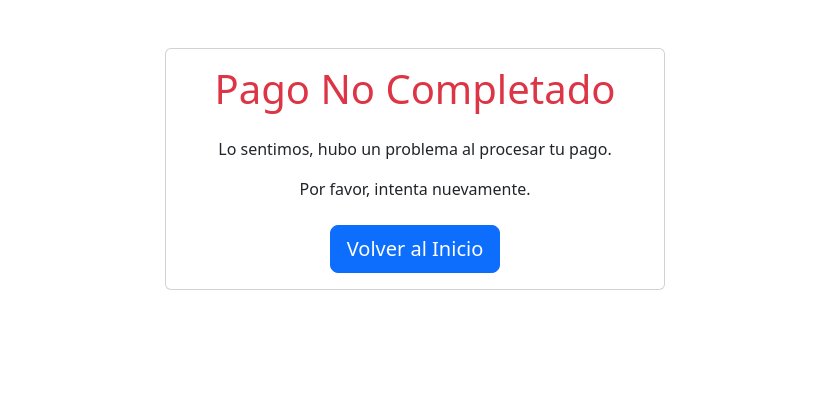
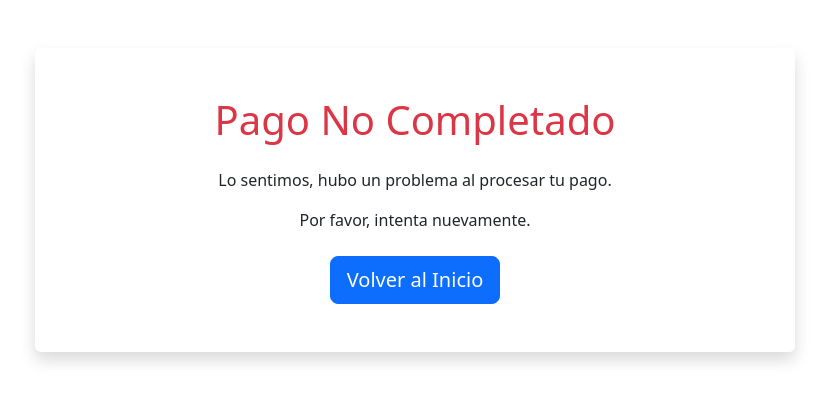
Before and after one commit to davidpereyra2016/cv-generador, a Flask app: template templates/failure.html in a window 1280 px wide. Shown: the top 402 px of the page, without its empty margins (225-1054 px from the left). Run offline with Flask 3, Linux system fonts and the light colour scheme; the template is opened without the code that fills it, so the values that code supplies are empty; parts of the project's set-up code (start-up, migrations or seed data) failed here and were passed over.

Commit message:
aceptar terminos y agregar fondos de color

```diff
--- a/templates/failure.html
+++ b/templates/failure.html
@@ -7,9 +7,9 @@
     <link href="https://cdn.jsdelivr.net/npm/bootstrap@5.3.0/dist/css/bootstrap.min.css" rel="stylesheet">
 </head>
 <body>
-    <div class="container text-center py-5">
-        <div class="card mx-auto" style="max-width: 500px;">
-            <div class="card-body">
+    <div class="container text-center py-5 bg-white">
+        <div class="row justify-content-center">
+            <div class="col-md-8 text-center p-5 rounded shadow">
                 <h1 class="card-title text-danger mb-4">Pago No Completado</h1>
                 <p class="card-text">Lo sentimos, hubo un problema al procesar tu pago.</p>
                 <p class="card-text mb-4">Por favor, intenta nuevamente.</p>
--- a/templates/index.html
+++ b/templates/index.html
@@ -187,6 +187,7 @@
                     <div class="form-section text-center">
                         <h3>Pagar y descargar CV</h3>
                         <button type="button" class="btn btn-primary btn-lg" onclick="procesarPago()">Continuar</button>
+                        <p style="color: gray" class="mt-2">*Antes de continuar, por favor, revise que los datos esten correctos.</p>
                     </div>
                 </form>
             </div>
--- a/templates/pending.html
+++ b/templates/pending.html
@@ -7,9 +7,9 @@
     <link href="https://cdn.jsdelivr.net/npm/bootstrap@5.3.0/dist/css/bootstrap.min.css" rel="stylesheet">
 </head>
 <body>
-    <div class="container text-center py-5">
-        <div class="card mx-auto" style="max-width: 500px;">
-            <div class="card-body">
+    <div class="container text-center py-5 bg-white">
+        <div class="row justify-content-center">
+            <div class="col-md-8 text-center p-5 rounded shadow">
                 <h1 class="card-title text-warning mb-4">Pago Pendiente</h1>
                 <p class="card-text">Tu pago está siendo procesado.</p>
                 <p class="card-text mb-4">Una vez que se confirme el pago, podrás descargar tu CV.</p>
--- a/templates/success.html
+++ b/templates/success.html
@@ -58,6 +58,9 @@
     </style>
 </head>
 <body>
+    <div class="container py-5">
+        <div class="row justify-content-center">
+            <div class="col-md-8 text-center bg-white p-5 rounded shadow">
                 <div class="success-container">
                     <div class="success-icon">
                         <i class="fas fa-check-circle"></i>
@@ -80,6 +83,9 @@
                         <a href="/" class="btn btn-secondary btn-lg home-btn">
                             <i class="fas fa-home"></i> Volver al Inicio
                         </a>
+                    </div>
+                </div>
+            </div>
         </div>
     </div>
 
```
Also changed, not shown: static/css/styles.css (+22 -0 lines). Lines whose indentation alone changed are shown as unchanged.
